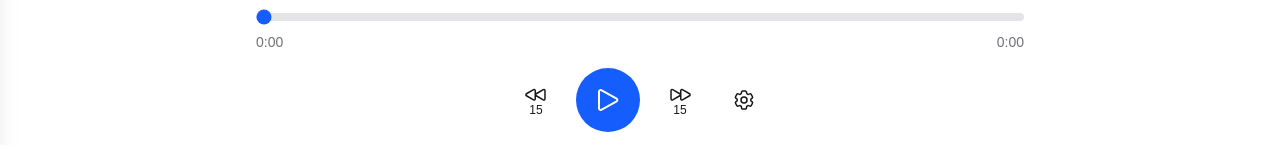
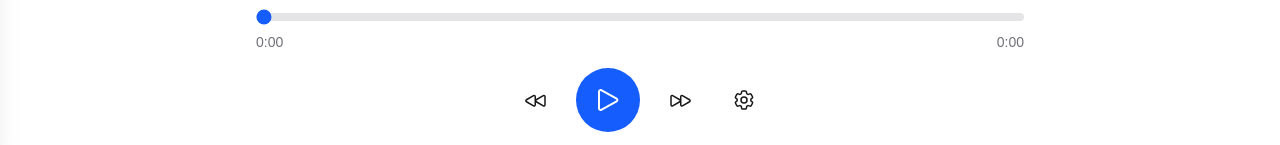
Before and after one commit to RenanNascimento/dante, a Next.js app in the folder frontend/: page / in a window 1280 px wide. Both pictures are taken after a click on the button "try with sample content". Shown: the part 652-797 px from the top of the page. Built offline with nearby package versions, Linux system fonts and the light colour scheme.

Commit message:
feat: update skip controls in AudioControls and ShadowReader to navigate by word start times

```diff
--- a/frontend/src/components/AudioControls.tsx
+++ b/frontend/src/components/AudioControls.tsx
@@ -94,11 +94,11 @@ export default function AudioControls({
 
         {/* Controls */}
         <div className="flex items-center justify-center gap-4">
-          {/* Skip backward 15s */}
+          {/* Skip to current word start */}
           <button
             onClick={onSkipBackward}
             className="p-3 rounded-full hover:bg-zinc-100 dark:hover:bg-zinc-800 transition-colors"
-            aria-label="Skip backward 15 seconds"
+            aria-label="Go to current word"
           >
             <svg
               xmlns="http://www.w3.org/2000/svg"
@@ -114,7 +114,6 @@ export default function AudioControls({
                 d="M21 16.811c0 .864-.933 1.405-1.683.977l-7.108-4.062a1.125 1.125 0 010-1.953l7.108-4.062A1.125 1.125 0 0121 8.688v8.123zM11.25 16.811c0 .864-.933 1.405-1.683.977l-7.108-4.062a1.125 1.125 0 010-1.953l7.108-4.062a1.125 1.125 0 011.683.977v8.123z"
               />
             </svg>
-            <span className="text-xs block -mt-1">15</span>
           </button>
 
           {/* Play/Pause */}
@@ -156,11 +155,11 @@ export default function AudioControls({
             )}
           </button>
 
-          {/* Skip forward 15s */}
+          {/* Skip to next word */}
           <button
             onClick={onSkipForward}
             className="p-3 rounded-full hover:bg-zinc-100 dark:hover:bg-zinc-800 transition-colors"
-            aria-label="Skip forward 15 seconds"
+            aria-label="Go to next word"
           >
             <svg
               xmlns="http://www.w3.org/2000/svg"
@@ -176,7 +175,6 @@ export default function AudioControls({
                 d="M3 8.688c0-.864.933-1.405 1.683-.977l7.108 4.062a1.125 1.125 0 010 1.953l-7.108 4.062A1.125 1.125 0 013 16.811V8.688zM12.75 8.688c0-.864.933-1.405 1.683-.977l7.108 4.062a1.125 1.125 0 010 1.953l-7.108 4.062a1.125 1.125 0 01-1.683-.977V8.688z"
               />
             </svg>
-            <span className="text-xs block -mt-1">15</span>
           </button>
 
           {/* Settings button */}
--- a/frontend/src/components/ShadowReader.tsx
+++ b/frontend/src/components/ShadowReader.tsx
@@ -153,13 +153,39 @@ export default function ShadowReader({ content }: ShadowReaderProps) {
   const handleSkipBackward = () => {
     const audio = audioRef.current;
     if (!audio) return;
-    audio.currentTime = Math.max(0, audio.currentTime - 15);
+    const words = content.words;
+    const time = audio.currentTime;
+
+    // Find the current word and go to its startTime
+    for (let i = words.length - 1; i >= 0; i--) {
+      if (time >= words[i].startTime) {
+        audio.currentTime = words[i].startTime;
+        setCurrentTime(words[i].startTime);
+        return;
+      }
+    }
+    // If before all words, go to start
+    audio.currentTime = 0;
+    setCurrentTime(0);
   };
 
   const handleSkipForward = () => {
     const audio = audioRef.current;
     if (!audio) return;
-    audio.currentTime = Math.min(audio.duration, audio.currentTime + 15);
+    const words = content.words;
+    const time = audio.currentTime;
+
+    // Find the next word and go to its startTime
+    for (let i = 0; i < words.length; i++) {
+      if (words[i].startTime > time) {
+        audio.currentTime = words[i].startTime;
+        setCurrentTime(words[i].startTime);
+        return;
+      }
+    }
+    // If after all words, go to end
+    audio.currentTime = audio.duration;
+    setCurrentTime(audio.duration);
   };
 
   const handleSeek = (time: number) => {
```
